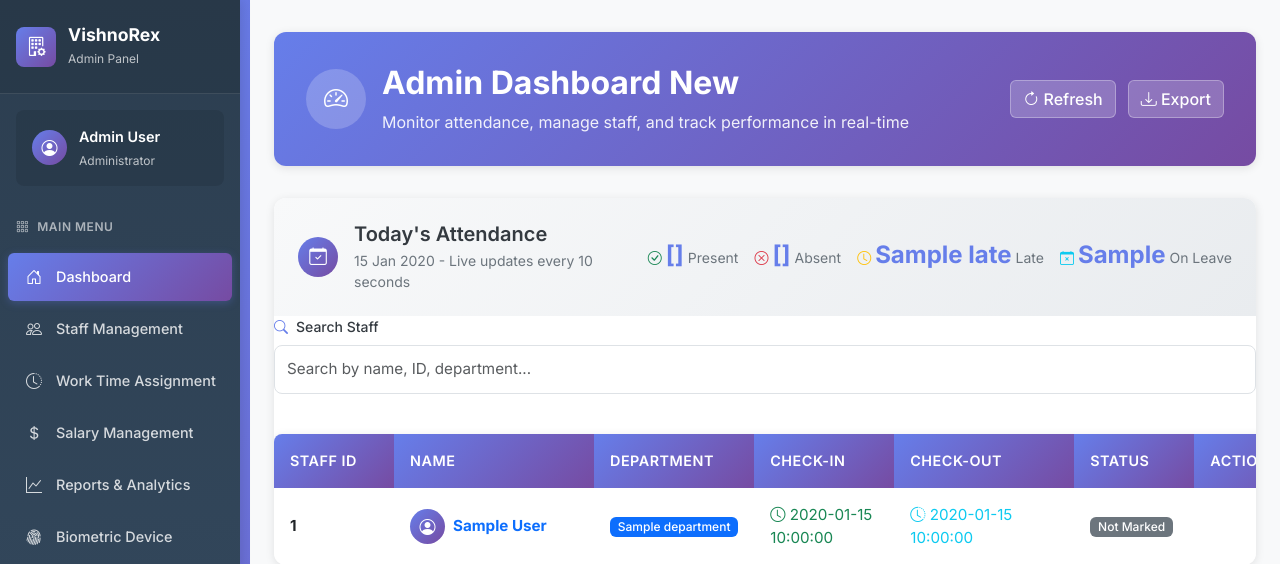
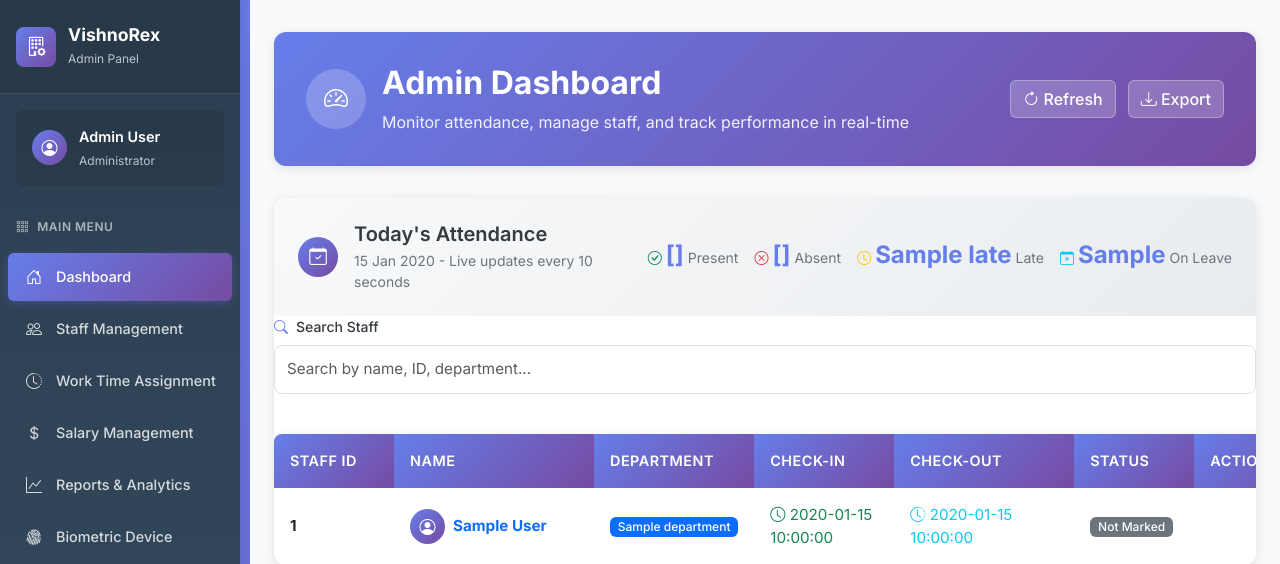
Before and after one commit to velmurugan-p-2004/ProjectVX, a Flask app: template templates/admin_dashboard.html in a window 1280 px wide. Shown: the top 564 px of the page. Run offline with Flask 3, Linux system fonts and the light colour scheme; the template is opened without the code that fills it: most values are stand-ins (such as "Sample title", 1, 10 or a date in 2020); parts of the project's set-up code (start-up, migrations or seed data) failed here and were passed over; some libraries are stand-ins or nearby versions.

Commit message:
fix: Update main title in admin dashboard for clarity

```diff
--- a/templates/admin_dashboard.html
+++ b/templates/admin_dashboard.html
@@ -228,7 +228,7 @@
                                 <i class="bi bi-speedometer2"></i>
                             </div>
                             <div class="title-text">
-                                <h1 class="main-title">Admin Dashboard New</h1>
+                                <h1 class="main-title">Admin Dashboard </h1>
                                 <p class="subtitle">Monitor attendance, manage staff, and track performance in real-time</p>
                             </div>
                         </div>
```
